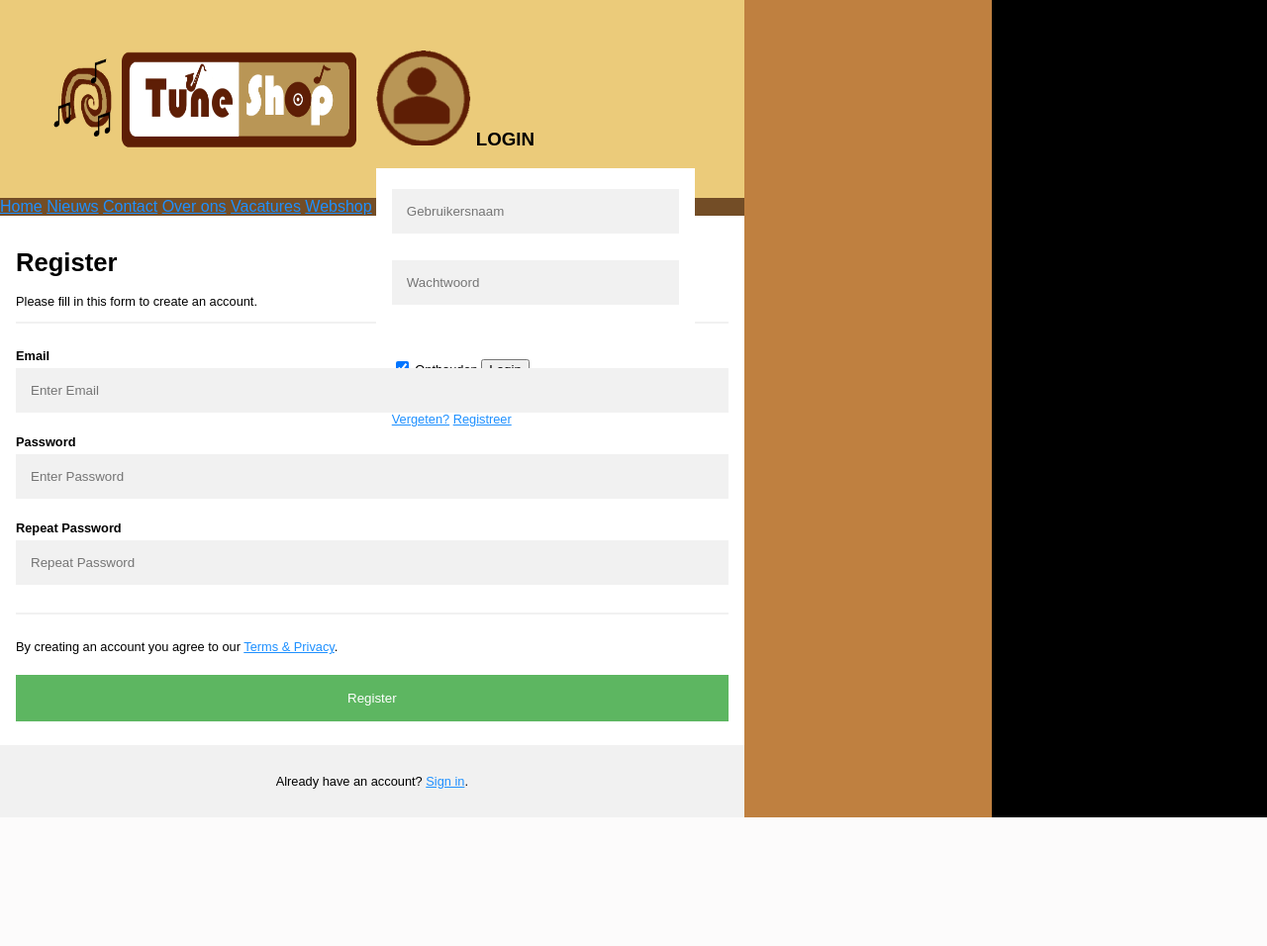
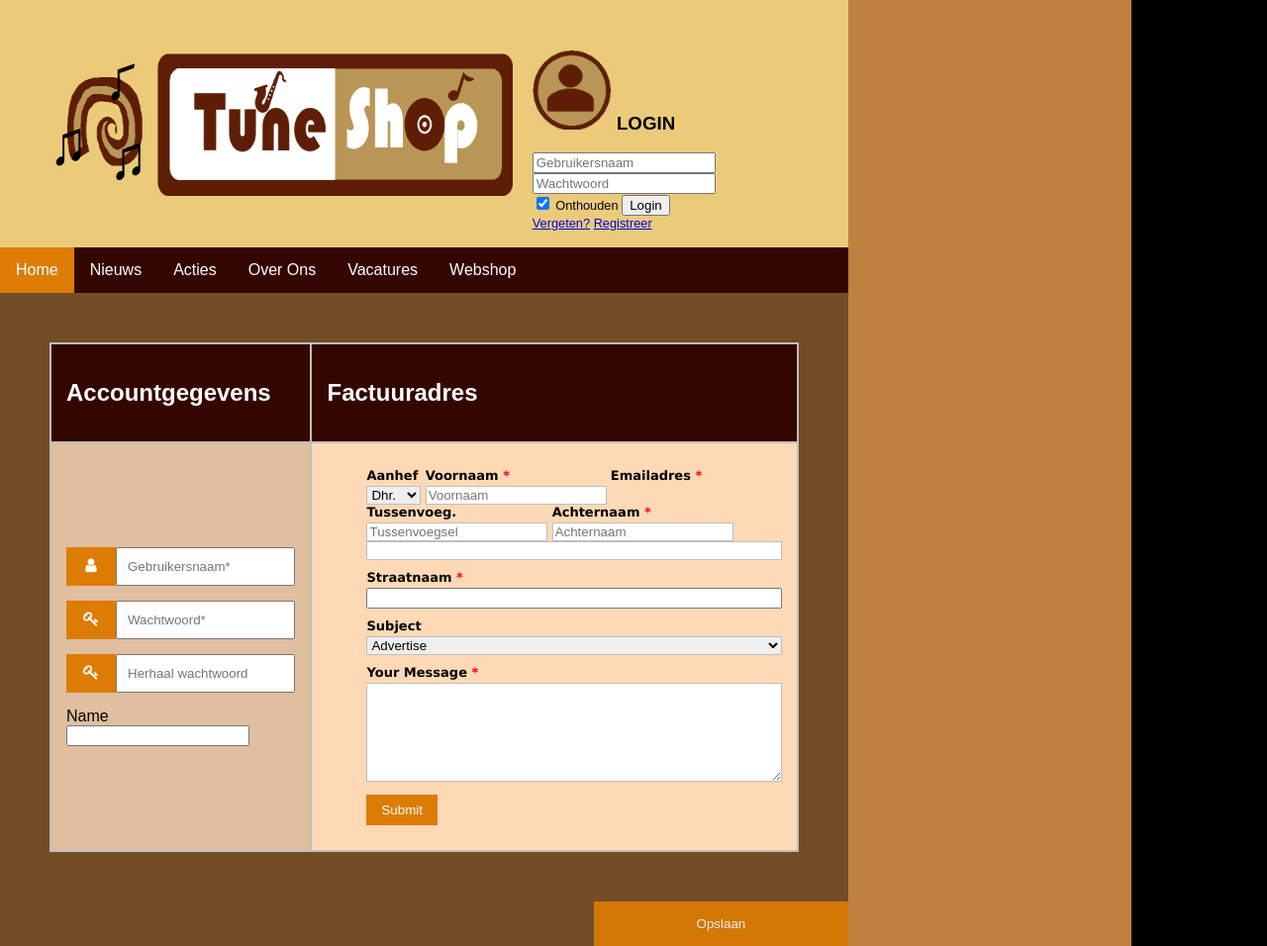
Before and after one commit to LotusterHaar/3A-Webshop, a PHP site: page /registrationpage.html in a window 1280 px wide. Shown: the whole page at 99% size. Before the commit the page ends 826 px from the top, so only its background shows below. Run offline with PHP 8.4, Linux system fonts and the light colour scheme.

Commit message:
registratieformulier toegevoegd (factuuradres nog niet compleet!)

```diff
--- a/registrationpage.html
+++ b/registrationpage.html
@@ -1,7 +1,8 @@
 <!--========================
 Template Name: TuneShop
 Author: Jan Willem Lenting, Lotus ter Haar
-Bronnen:
+Bronnen: https://www.w3schools.com/howto/tryit.asp?filename=tryhow_css_form_icon
+https://www.sanwebe.com/2014/08/css-html-forms-designs
 File: styles registration CSS
 ==========================-->
 
@@ -12,6 +13,7 @@ File: styles registration CSS
     <title>Music WebShop</title>
     <link rel="stylesheet" type="text/css" href="styles.css"/>
     <link rel="stylesheet" type="text/css" href="stylesRegistration.css"/>
+    <link rel="stylesheet" href="https://cdnjs.cloudflare.com/ajax/libs/font-awesome/4.7.0/css/font-awesome.min.css">
 </head>
 <body>
 <div class="wrapper">
@@ -47,40 +49,127 @@ File: styles registration CSS
                     </form>
                 </div>
             </div>
-            <div class="topnav">
-                <a class="active" href="#home">Home</a>
-                <a href="#nieuws">Nieuws</a>
-                <a href="#acties">Contact</a>
-                <a href="#overons">Over ons</a>
-                <a href="#vacatures">Vacatures</a>
-                <a href="#webshop">Webshop</a>
+            <div>
+                <nav id="top-menu-nav">
+                    <ul id="top-menu" class="nav">
+                        <li><a href="#" class="active">Home</a></li>
+                        <li><a href="#">Nieuws</a></li>
+                        <li><a href="#">Acties</a></li>
+                        <li class="dropdown">
+                            <a href="#" class="dropbtn">Over Ons</a>
+                            <div class="dropdown-content">
+                                <ul class="sub-menu dropdown-content">
+                                    <li><a href="#" class="sub-menu-link">Contact</a>
+                                    </li>
+                                    <li><a href="#" class="sub-menu-link">Team</a>
+                                    </li>
+                                    <li><a href="#" class="sub-menu-link">Betaalmethodes</a>
+                                    </li>
+                                </ul>
+                            </div>
+                        </li>
+                        <li><a href="#">Vacatures</a></li>
+                        <li class="dropdown"><a href="#" class="dropbtn">Webshop</a>
+                            <div class="dropdown-content">
+                                <ul class="sub-menu dropdown-content">
+                                    <li><a href="#" class="sub-menu-link">Producten</a>
+                                    </li>
+                                    <li><a href="#" class="sub-menu-link">Winkelwagen</a>
+                                    </li>
+                                    <li><a href="#" class="sub-menu-link">Afrekenen</a>
+                                    </li>
+                                </ul>
+                            </div>
+                        </li>
+                    </ul>
+                </nav>
             </div>
         </header>
         <main>
-            <form action="/action_page.php">
-                <div class="container">
-                    <h1 id="registrationTitle">Register</h1>
-                    <p>Please fill in this form to create an account.</p>
-                    <hr>
+            <table>
+                <tr>
+                    <th><h2>Accountgegevens</h2></th>
+                    <th><h2>Factuuradres</h2></th>
+                </tr>
+                <tr>
+                    <td class="accountInfo">
+                        <form action="/action_page.php" style="max-width:500px;margin:auto">
+                            <div class="input-container">
+                                <i class="fa fa-user icon"></i>
+                                <input class="input-field" type="text" placeholder="Gebruikersnaam*" name="usrnm">
+                            </div>
 
-                    <label for="email"><b>Email</b></label>
-                    <input type="text" placeholder="Enter Email" name="email" required>
+                            <div class="input-container">
+                                <i class="fa fa-key icon"></i>
+                                <input class="input-field" type="password" placeholder="Wachtwoord*" name="psw">
+                            </div>
+                            <div class="input-container">
+                                <i class="fa fa-key icon"></i>
+                                <input class="input-field" type="password" placeholder="Herhaal wachtwoord" name="psw2">
+                            </div>
 
-                    <label for="psw"><b>Password</b></label>
-                    <input type="password" placeholder="Enter Password" name="psw" required>
+                            <div style="float:left;margin-right:20px;">
+                                <label for="name">Name</label>
+                                <input id="name" type="text" value="" name="name">
+                            </div>
 
-                    <label for="psw-repeat"><b>Repeat Password</b></label>
-                    <input type="password" placeholder="Repeat Password" name="psw-repeat" required>
-                    <hr>
-                    <p>By creating an account you agree to our <a href="#">Terms & Privacy</a>.</p>
+                        </form>
+                    </td>
+                    <td class="billing-addressInfo">
+                        <form>
+                            <ul class="billing-address">
+                                <li class="billingInfo">
+                                    <section>
+                                        <div class="labelInput"><label>Aanhef</label>
+                                            <select>
+                                                <option>Dhr.</option>
+                                                <option>Mevr.</option>
+                                            </select>&nbsp;
+                                        </div>
+                                        <div class="labelInput"><label>Voornaam <span class="required">*</span></label>
+                                            <input type="text" name="field2" class="field-divided"
+                                                   placeholder="Voornaam"/>&nbsp;
+                                        </div>
+                                        <div class="labelInput"><label>Tussenvoeg. </label> <input type="text"
+                                                                                                   name="field1"
+                                                                                                   class="field-divided"
+                                                                                                   placeholder="Tussenvoegsel"/>&nbsp;
+                                        </div>
+                                        <div class="labelInput"><label>Achternaam <span
+                                                class="required">*</span></label><input type="text" name="field3"
+                                                                                        class="field-divided"
+                                                                                        placeholder="Achternaam"/></div>
+                                    </section>
+                                <li>
+                                    <label>Emailadres <span class="required">*</span></label>
+                                    <input type="email" name="field5" class="field-long"/>
+                                </li>
+                                <li>
+                                    <label>Straatnaam <span class="required">*</span></label>
+                                    <input type="street" name="field5" class="field-long"/>
+                                </li>
+                                <li>
+                                    <label>Subject</label>
+                                    <select name="field4" class="field-select">
+                                        <option value="Advertise">Advertise</option>
+                                        <option value="Partnership">Partnership</option>
+                                        <option value="General Question">General</option>
+                                    </select>
+                                </li>
+                                <li>
+                                    <label>Your Message <span class="required">*</span></label>
+                                    <textarea name="field5" id="field5" class="field-long field-textarea"></textarea>
+                                </li>
+                                <li>
+                                    <input type="submit" value="Submit"/>
+                                </li>
+                            </ul>
+                        </form>
+                    </td>
+                </tr>
+            </table>
+            <button type="submit" class="btn">Opslaan</button>
 
-                    <button type="submit" class="registerbtn">Register</button>
-                </div>
-
-                <div class="container signin">
-                    <p>Already have an account? <a href="#">Sign in</a>.</p>
-                </div>
-            </form>
         </main>
     </div>
     <div class="advertisementwrapper">
--- a/styles.css
+++ b/styles.css
@@ -136,11 +136,13 @@ li.dropdown {
 .row {
     background-color: #ebcb7a;
     width: 100%;
-    height: 200px;
     padding: 50px;
     display: flex;
     /*    flex-direction: row;*/
     justify-content: space-between;
+    min-height: 250px;
+    height: 200px;
+    min-width: 750px;
 }
 
 .wrapper {
@@ -156,6 +158,7 @@ li.dropdown {
 .advertisementwrapper {
     width: 25%;
     background: #bf8040;
+    max-width: 400px;
 }
 
 article {
--- a/stylesRegistration.css
+++ b/stylesRegistration.css
@@ -1,3 +1,9 @@
+/*Template Name: TuneShop
+Author: Jan Willem Lenting, Lotus ter Haar
+Bronnen: https://www.w3schools.com/howto/tryit.asp?filename=tryhow_css_register_form
+https://www.w3schools.com/howto/tryit.asp?filename=tryhow_css_form_icon
+File: style for the product registration page CSS*/
+
 body {
     font-family: Arial, Helvetica, sans-serif;
     background-color: black;
@@ -7,61 +13,223 @@ body {
     box-sizing: border-box;
 }
 
-h1{
-    align:center;
+h1 {
+    align: center;
 }
 
-
-/* Add padding to containers */
-.container {
-    padding: 16px;
-    background-color: white;
+table {
+    margin: 50px;
+    color: black;
 }
 
-/* Full-width input fields */
-input[type=text], input[type=password] {
-    width: 100%;
-    padding: 15px;
-    margin: 5px 0 22px 0;
-    display: inline-block;
-    border: none;
-    background: #f1f1f1;
+table, th, td {
+    border: 2px solid #BEBEBE;
+    border-collapse: collapse;
 }
 
-input[type=text]:focus, input[type=password]:focus {
-    background-color: #ddd;
+th, td {
+    padding: 15px;
+    text-align: left;
+}
+
+th {
+    background-color: #330601;
+    color: white;
+}
+
+.accountInfo {
+    background-color: #dfbf9f;
+}
+
+.input-container {
+    display: -ms-flexbox; /* IE10 */
+    display: flex;
+    width: 100%;
+    margin-bottom: 15px;
+}
+
+.icon {
+    padding: 10px;
+    background: #dd7c03;
+    color: white;
+    min-width: 50px;
+    text-align: center;
+}
+
+.input-field {
+    width: 100%;
+    padding: 10px;
     outline: none;
 }
 
-/* Overwrite default styles of hr */
-hr {
-    border: 1px solid #f1f1f1;
-    margin-bottom: 25px;
+.input-field:focus {
+    border: 2px solid #dd7c03;
+}
+
+.billing-addressInfo {
+    background-color: #fed9b6;
+}
+
+.billing-address {
+    margin: 10px auto;
+/*    max-width: 400px;*/
+    /*    padding: 20px 12px 10px 20px;*/
+    font: 13px "Lucida Sans Unicode", "Lucida Grande", sans-serif;
+}
+
+.billing-address li {
+    padding: 0;
+    display: block;
+    list-style: none;
+    margin: 10px 0 0 0;
+}
+
+.billing-address label {
+    margin: 0 0 3px 0;
+    padding: 0px;
+    display: block;
+    font-weight: bold;
+}
+
+.billing-address input[type=text],
+.billing-address input[type=date],
+.billing-address input[type=datetime],
+.billing-address input[type=number],
+.billing-address input[type=search],
+.billing-address input[type=time],
+.billing-address input[type=url],
+.billing-address input[type=email],
+textarea,
+select {
+    box-sizing: border-box;
+    -webkit-box-sizing: border-box;
+    -moz-box-sizing: border-box;
+    border: 1px solid #BEBEBE;
+/*    padding: 7px;*/
+    margin: 0px;
+    -webkit-transition: all 0.30s ease-in-out;
+    -moz-transition: all 0.30s ease-in-out;
+    -ms-transition: all 0.30s ease-in-out;
+    -o-transition: all 0.30s ease-in-out;
+    outline: none;
+}
+
+.billing-address input[type=text]:focus,
+.billing-address input[type=date]:focus,
+.billing-address input[type=datetime]:focus,
+.billing-address input[type=number]:focus,
+.billing-address input[type=search]:focus,
+.billing-address input[type=time]:focus,
+.billing-address input[type=url]:focus,
+.billing-address input[type=email]:focus,
+.billing-address textarea:focus,
+.billing-address select:focus {
+    -moz-box-shadow: 0 0 8px #dd7c03;
+    -webkit-box-shadow: 0 0 8px #dd7c03;
+    box-shadow: 0 0 8px #dd7c03;
+    border: 1px solid #dd7c03;
+}
+
+/*.billing-address .field-divided {
+    width: 25%;
+}*/
+
+.billing-address .field-long {
+    width: 100%;
+}
+
+.billing-address .field-select {
+    width: 100%;
+}
+
+.billing-address .field-textarea {
+    height: 100px;
+}
+
+.billing-address input[type=submit], .billing-address input[type=button] {
+    background: #dd7c03;
+    padding: 8px 15px 8px 15px;
+    border: none;
+    color: #fff;
+}
+
+.billing-address input[type=submit]:hover, .billing-address input[type=button]:hover {
+    background: #dd7c03;
+    box-shadow: none;
+    -moz-box-shadow: none;
+    -webkit-box-shadow: none;
+}
+
+.billing-address .required {
+    color: red;
+}
+
+/*.labelInput{
+    float:left;
+    clear:both;
+}*/
+
+/*
+.billingInfo ul
+{
+    list-style-type: none;
+}
+
+.billingInfo label {
+    display:block;
+    background: green;
+}
+
+.billinginfo li
+{
+    clear: both;
+}
+.billingInfo label
+{
+    width: 80px;
+    text-align: left;
+    float: left;
+    margin-top: -16px;
+}
+.billingInfo input[type=text]
+{
+    float: left;
+    font-family: Verdana,"Sans-serif";
+    size: 8pt;
+    border: solid 1px #d5d5d5;
+    margin: 6px 12px 20px -80px;
+}
+*/
+
+/*.billing-addressInfo form { width: 400px; }*/
+.billing-addressInfo form section div {
+    float: left;
+}
+
+.billing-addressInfo form section div.full {
+    clear: both;
+}
+
+.billing-addressInfo form section div label {
+    display: block;
+}
+
+.billing-addressInfo form section div label {
+    display: block;
 }
 
 /* Set a style for the submit button */
-.registerbtn {
-    background-color: #4CAF50;
+.btn {
+    background-color: #dd7c03;
     color: white;
-    padding: 16px 20px;
-    margin: 8px 0;
+    padding: 15px 20px;
     border: none;
     cursor: pointer;
-    width: 100%;
+    width: 30%;
     opacity: 0.9;
+    float: right;
 }
 
-.registerbtn:hover {
+.btn:hover {
     opacity: 1;
 }
-
-/* Add a blue text color to links */
-a {
-    color: dodgerblue;
-}
-
-/* Set a grey background color and center the text of the "sign in" section */
-.signin {
-    background-color: #f1f1f1;
-    text-align: center;
-}
```
Also changed, not shown: index.html (+34 -7 lines), productpage.html (+34 -7 lines).
